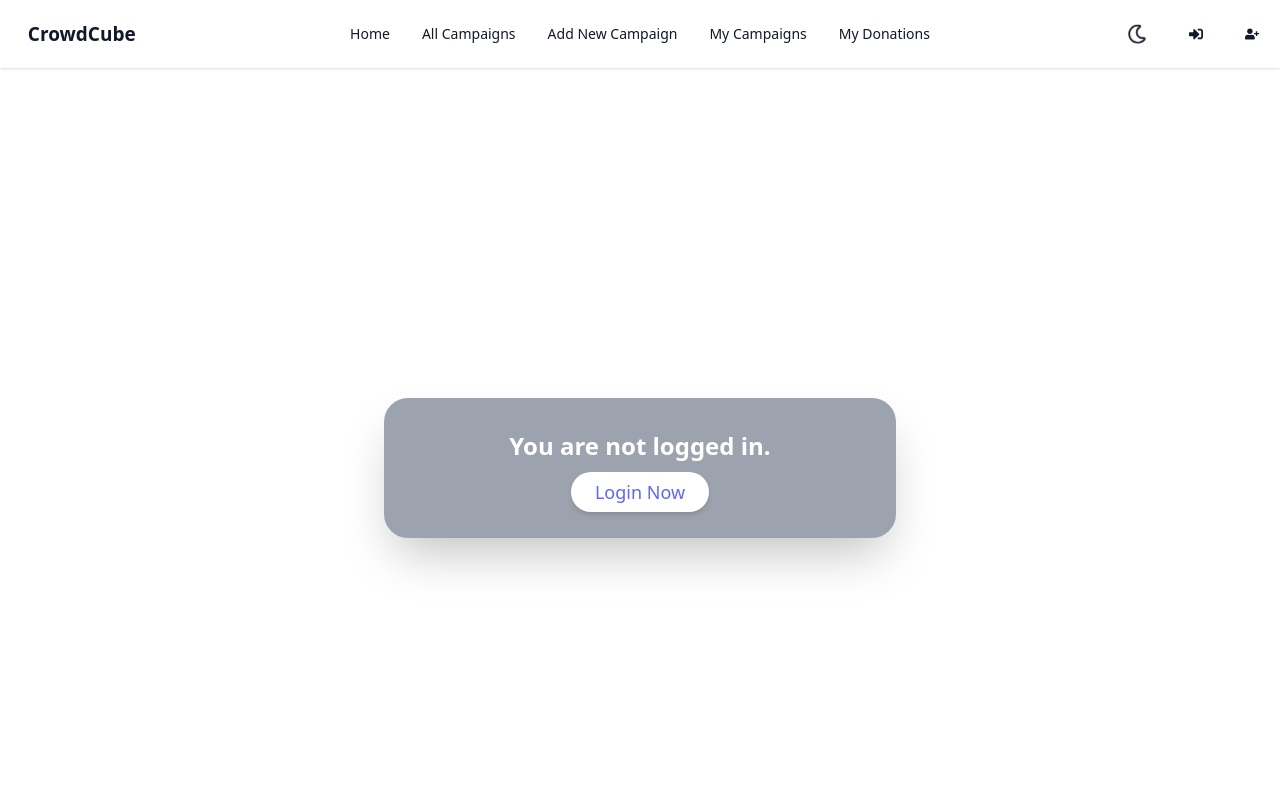
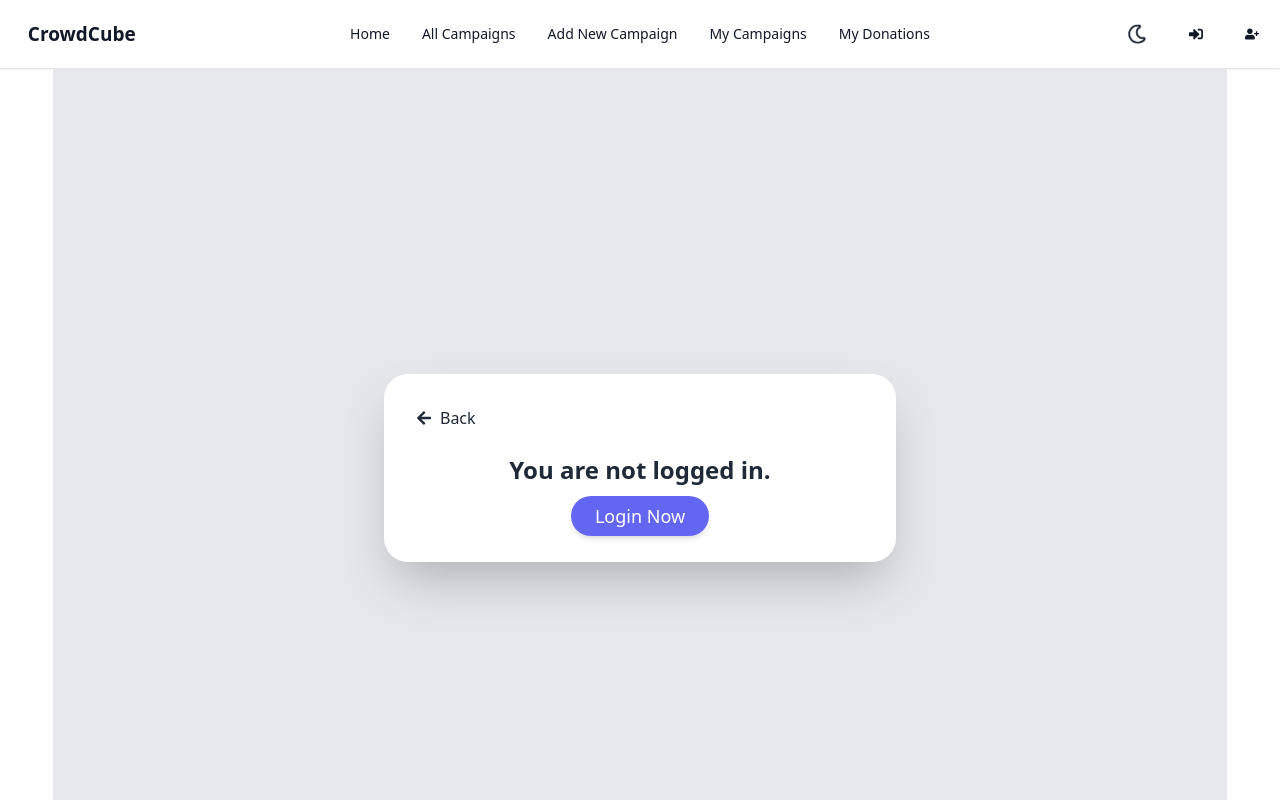
Before and after one commit to Mthe001/Crowd-Cube, a React (Vite) app: page /profile in a window 1280 px wide. Shown: the top 800 px of the page. Built offline with nearby package versions, Linux system fonts and the light colour scheme; no server answers.

Commit message:
fix:profile-component

```diff
--- a/src/pages/Profile.jsx
+++ b/src/pages/Profile.jsx
@@ -1,9 +1,11 @@
 import React, { useContext, useEffect, useState } from 'react';
 import { AuthContext } from '../provider/AuthProvider';
-import { Link } from 'react-router-dom';
+import { Link, useNavigate } from 'react-router-dom';
+import { FaArrowLeft } from 'react-icons/fa';
 
 const Profile = () => {
     const { user } = useContext(AuthContext);
+    const navigate = useNavigate();
 
     const [userPhotoUrl, setUserPhotoUrl] = useState('');
     const defaultPhotoUrl = "https://img.daisyui.com/images/stock/photo-1534528741775-53994a69daeb.webp";
@@ -13,21 +15,34 @@ const Profile = () => {
     }, [user]);
 
     return (
-        <div className="flex justify-center items-center min-h-screen">
-            <div className="max-w-lg w-full bg-gray-400 dark:bg-black p-8 rounded-3xl shadow-2xl transform transition-all hover:scale-105 hover:shadow-xl">
+        <div className="flex justify-center items-center min-h-screen bg-gray-200 dark:bg-zinc-900 px-4">
+            <div className="max-w-lg w-full bg-white dark:bg-black p-8 rounded-3xl shadow-2xl transform transition-all hover:scale-105 hover:shadow-lg">
+                {/* Back Button */}
+                <button
+                    className="flex items-center mb-6 text-gray-800 dark:text-white hover:underline"
+                    onClick={() => navigate(-1)}
+                >
+                    <FaArrowLeft className="mr-2" /> Back
+                </button>
+
                 {user ? (
                     <div className="text-center">
+                        {/* Welcome Greeting */}
+                        <h1 className="text-3xl font-semibold dark:text-white text-gray-800 mb-4">
+                            Welcome Back, <span className="text-indigo-500">{user.displayName || 'User'}</span>!
+                        </h1>
+
                         {/* User Avatar */}
-                        <div className="relative group">
+                        <div className="relative group mb-6">
                             <img
                                 src={userPhotoUrl}
                                 alt="User Avatar"
-                                className="w-40 h-40 rounded-full mx-auto mb-6 border-4 border-white shadow-lg transform transition duration-300 group-hover:scale-110"
+                                className="w-40 h-40 rounded-full mx-auto border-4 border-indigo-500 shadow-lg transform transition duration-300 group-hover:scale-110"
                             />
                         </div>
 
                         {/* User Details */}
-                        <h2 className="text-4xl font-bold dark:text-white text-gray-800 mb-2">{user.displayName || 'User'}</h2>
+                        <h2 className="text-2xl font-bold dark:text-white text-gray-800 mb-2">{user.displayName || 'User'}</h2>
                         <p className="text-gray-500 dark:text-gray-300 text-lg mb-4">
                             Email: <span className="font-medium text-gray-800 dark:text-white">{user.email}</span>
                         </p>
@@ -36,16 +51,24 @@ const Profile = () => {
                                 Phone: <span className="font-medium text-gray-800 dark:text-white">{user.phoneNumber}</span>
                             </p>
                         )}
-                        <p className="text-gray-500 dark:text-gray-300 text-lg">
+                        <p className="text-gray-500 dark:text-gray-300 text-lg mb-4">
                             UID: <span className="font-medium text-gray-800 dark:text-white">{user.uid}</span>
                         </p>
+
+                        {/* Update Profile Button */}
+                        <Link
+                            to="/update-profile"
+                            className="inline-block bg-indigo-500 text-white px-6 py-2 rounded-full shadow-md hover:bg-indigo-600 transition duration-300"
+                        >
+                            Update Profile
+                        </Link>
                     </div>
                 ) : (
-                    <div className="text-center text-white">
+                    <div className="text-center text-gray-800 dark:text-white">
                         <p className="text-2xl font-semibold mb-4">You are not logged in.</p>
                         <Link
                             to="/login"
-                            className="text-lg bg-white text-indigo-500 px-6 py-2 rounded-full shadow-md hover:bg-indigo-100 transition duration-300"
+                            className="text-lg bg-indigo-500 text-white px-6 py-2 rounded-full shadow-md hover:bg-indigo-600 transition duration-300"
                         >
                             Login Now
                         </Link>
```
